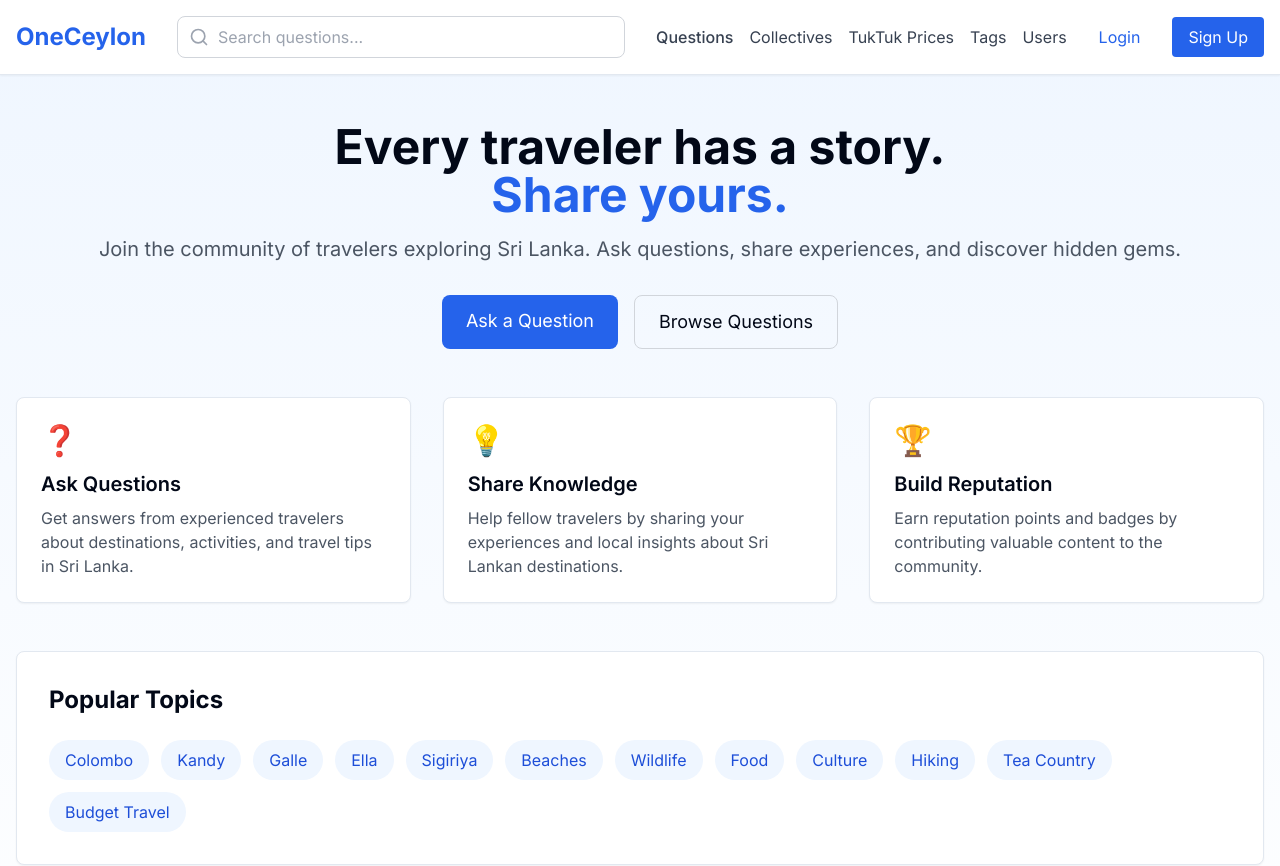
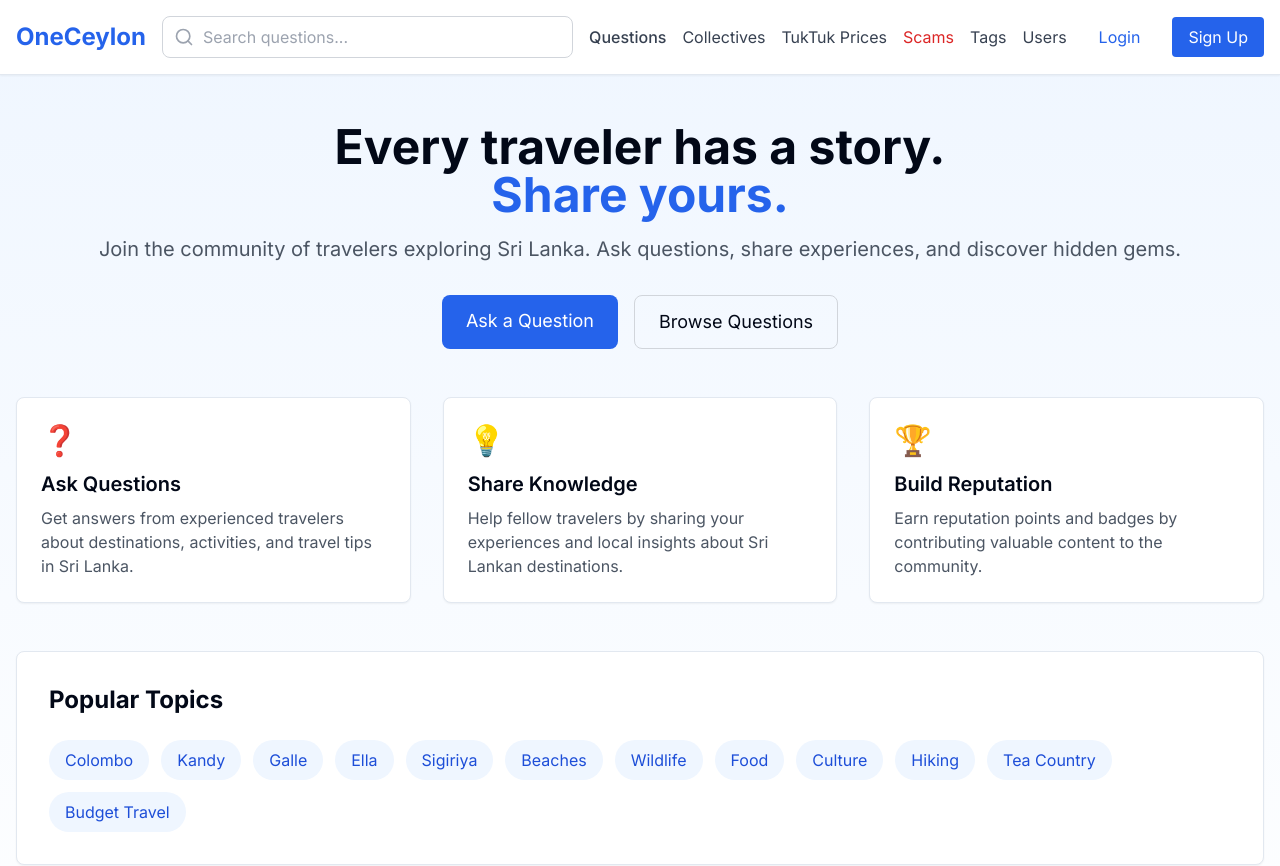
Before and after one commit to exitosolk/tpurist-qna, a Next.js app: page / in a window 1280 px wide. Shown: the top 866 px of the page. Built offline with nearby package versions, Linux system fonts and the light colour scheme; no server answers.

Commit message:
scam to navigation

```diff
--- a/components/Navbar.tsx
+++ b/components/Navbar.tsx
@@ -54,6 +54,9 @@ export default function Navbar() {
             </Link>
             <Link href="/tuktuk-prices" className="text-gray-700 hover:text-blue-600">
               TukTuk Prices
+            </Link>
+            <Link href="/scams" className="text-red-600 hover:text-red-700">
+              Scams
             </Link>
             <Link href="/tags" className="text-gray-700 hover:text-blue-600">
               Tags
@@ -158,6 +161,13 @@ export default function Navbar() {
               TukTuk Prices
             </Link>
             <Link
+              href="/scams"
+              className="px-4 py-2 text-red-600 hover:bg-red-50 rounded"
+              onClick={() => setMobileMenuOpen(false)}
+            >
+              Scams
+            </Link>
+            <Link
               href="/tags"
               className="px-4 py-2 text-gray-700 hover:bg-gray-100 rounded"
               onClick={() => setMobileMenuOpen(false)}
```
